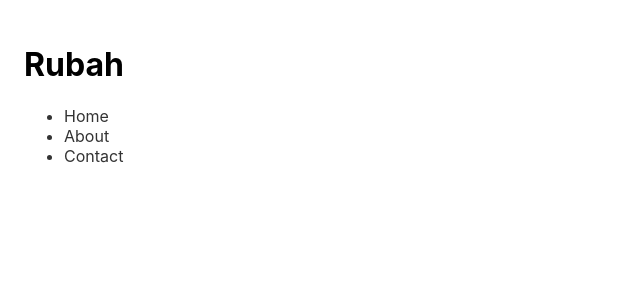
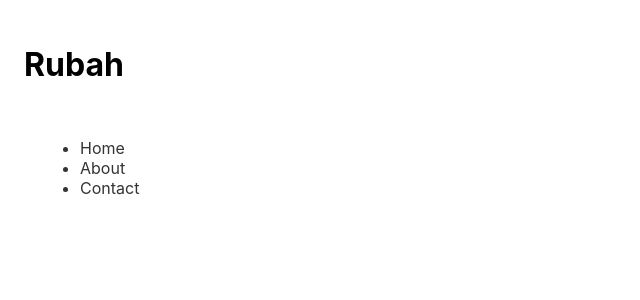
Before and after one commit to taufik02-start/charity, a Svelte app: page / in a window 1280 px wide. Shown: the top 300 px of the page, without its empty margins (0-640 px from the left). Built offline with nearby package versions, Linux system fonts and the light colour scheme.

Commit message:
div global

```diff
--- a/src/App.svelte
+++ b/src/App.svelte
@@ -16,7 +16,7 @@
 		color:black;
 		size:20px;
 	}
-	div{
+	:global(div){
 		border:'solid' 0.5em black;
 		padding: 1em;
 	}
```
